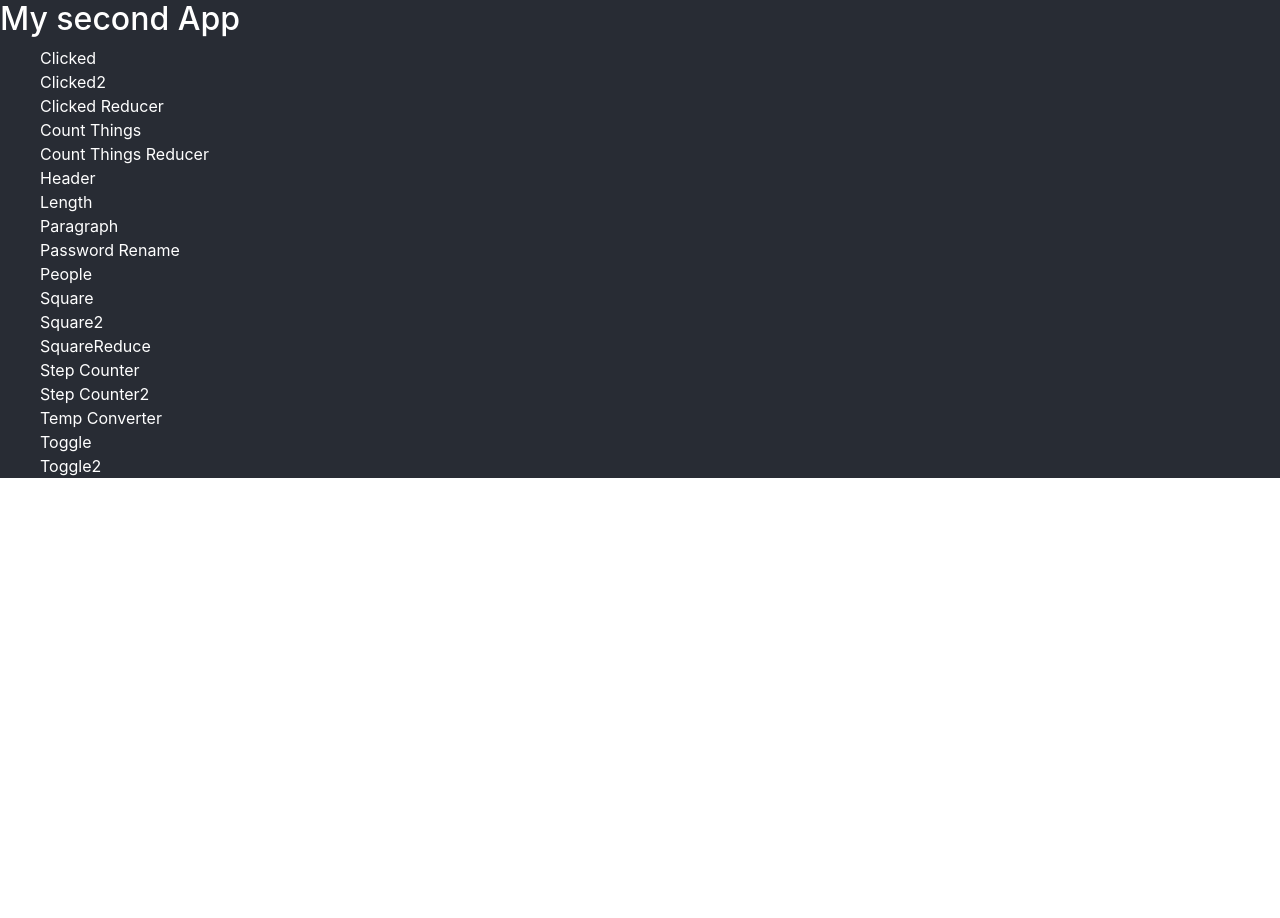
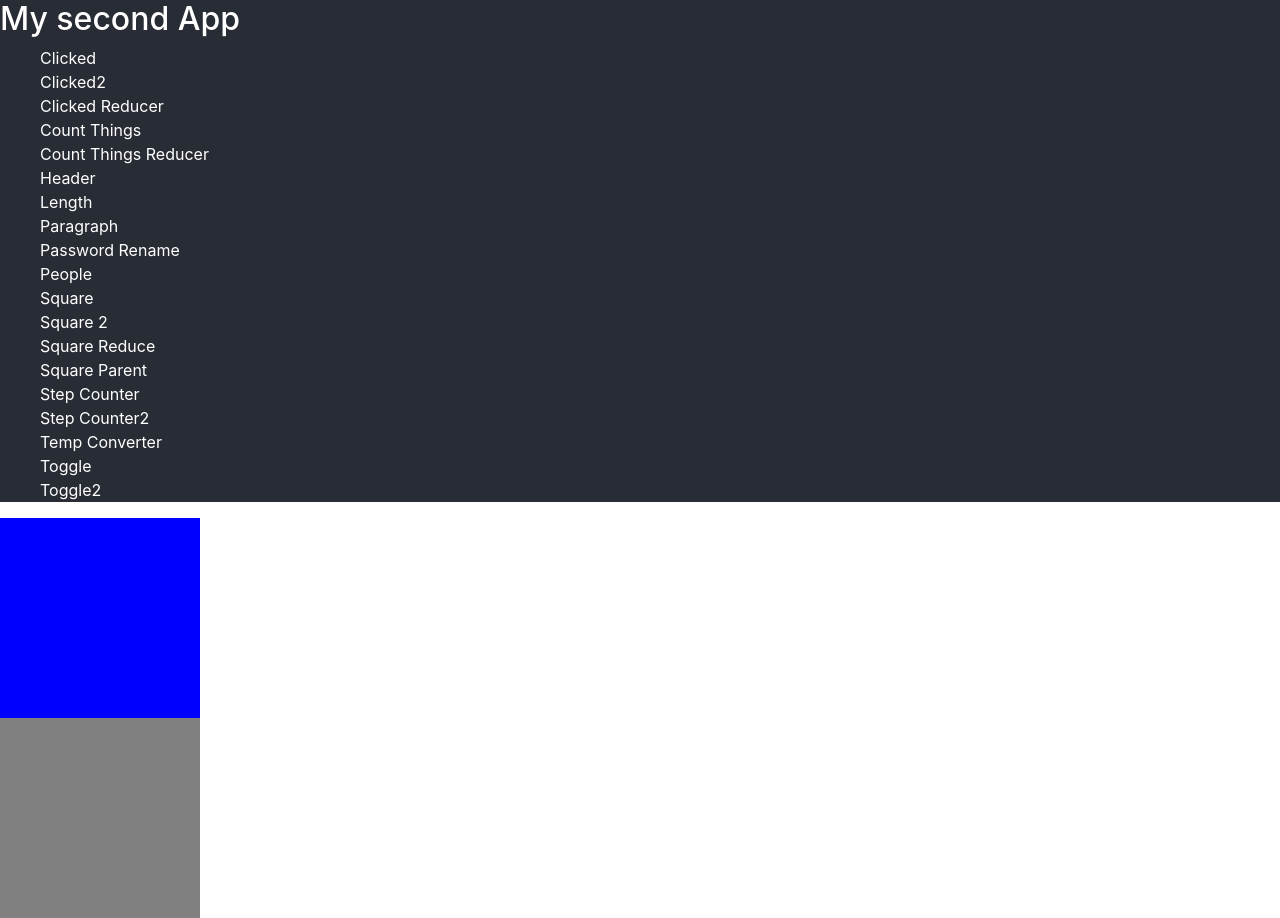
Before and after one commit to natelloyd1/week--9--react--challenges1, a React (Create React App) app: page /squareparent in a window 1280 px wide. Before the commit the page ends 800 px from the top, so only its background shows below. Built offline with nearby package versions, Linux system fonts and the light colour scheme.

Commit message:
password one done

```diff
--- a/src/App.js
+++ b/src/App.js
@@ -14,6 +14,7 @@ import Length from "./Length";
 import Paragraph from "./Paragraph";
 import TempConverter from "./TempConverter";
 import PasswordStrength from "./PasswordRename";
+import PasswordLift from "./PasswordLift";
 import "./App.css";
 import 'bootstrap/dist/css/bootstrap.min.css';
 import CountThings from "./CountThings";
@@ -21,6 +22,8 @@ import CountThingsReduce from "./CountThingsReduce";
 import StepCounter from "./StepCounter";
 import StepCounter2 from "./StepCounter2";
 import Square2 from "./Square2";
+import SquareParent from "./SquareParent";
+import SignUp from "./SignUp";
 // import squareReduce from "./squareReduce";
 import FourOhFour from './FourOhFour';
 
@@ -65,13 +68,19 @@ function App() {
       <Route path="/square" exact >
         <Stuff square = {true}/>
       </Route>
-      <Route>
+      <Route path="/squarereduce">
         <squareReduce />
       </Route>
-      <Route path="/square2" exact >
-        <Square2 />
+      <Route path="/square2" exact>
+        <Square2 color = "yellow"  />
+      </Route>
+      <Route path="/squareparent">
+        <SquareParent />
       </Route>
       <Route path="/PasswordStrength" exact component={PasswordStrength} />
+      <Route>
+        <SignUp minLength={8} />
+      </Route>
       <Route path="/toggle">
         <Toggle initial="Hello" alternate="World" />
       </Route>
--- a/src/Nav.js
+++ b/src/Nav.js
@@ -40,11 +40,14 @@ function Nav() {
                     <Link to="/Square">
                     <li className="nav-links">Square</li>
                     </Link>
-                    <Link to="/Square2">
-                        <li className="nav-links">Square2</li>
+                    <Link to="/square2">
+                        <li className="nav-links">Square 2</li>
                     </Link>
-                    <Link to="/squareReduce">
-                        <li className="nav-links">SquareReduce</li>
+                    <Link to="/squarereduce">
+                        <li className="nav-links">Square Reduce</li>
+                    </Link>
+                    <Link to="/squareparent">
+                        <li className="nav-links">Square Parent</li>
                     </Link>
                     <Link to="/StepCounter">
                     <li className="nav-links">Step Counter</li>
--- /dev/null
+++ b/src/PasswordLift.js
@@ -0,0 +1,18 @@
+import React from "react";
+
+const Password = ({ valid, showPassword, label, value, onChange }) => {
+    return (
+      <div>
+        <label>{label}</label>
+        <input
+          type={ showPassword ? 'text' : 'password'}
+          onChange={(event) => onChange(event.target.value)}
+          style={{
+            borderColor: valid ? 'gray' : 'red',
+            margin: 10,
+          }}
+         />
+      </div>
+    )
+  }
+  export default Password;
--- /dev/null
+++ b/src/SignUp.js
@@ -0,0 +1,26 @@
+import React, { useState } from "react";
+import Password from "./PasswordLift";
+
+const SignupForm = ({ minLength }) => {
+    const [password, setPassword] = useState('')
+    const [passwordConfirmation, setPasswordConfirmation] = useState('')
+    const [showPassword, setShowPassword] = useState(false)
+
+    const isValid = () => {
+      if (password === '' && passwordConfirmation === '') return true
+      if (password !== passwordConfirmation) return false
+      if (password.length < minLength) return false
+      if (passwordConfirmation.length < minLength) return false
+
+      return true
+    }
+
+    return <div>
+      <h1>This is my form</h1>
+      <Password valid={isValid()} showPassword={showPassword} label="Password" value={password} onChange={setPassword} />
+      <Password valid={isValid()} showPassword={showPassword} label="Password Confirmation" value={passwordConfirmation} onChange={setPasswordConfirmation}/>
+      <button onClick={(() => setShowPassword(!showPassword))}>{ showPassword ? 'hide me' : 'show me'}</button>
+    </div>
+  }
+
+export default SignupForm
--- /dev/null
+++ b/src/SquareLift.js
@@ -0,0 +1,33 @@
+import React, { Component } from "react";
+
+export default class SquareLift extends Component {
+
+    constructor(props) {
+    super(props);
+
+    this.handleClick = this.handleClick.bind(this);
+    }
+
+    handleClick() {
+        this.props.onChange( this.props.color )
+    }
+
+    render() {
+
+      let {color, selected} = this.props;
+
+      const style = {
+        width: '200px',
+        height: '200px',
+        backgroundColor: selected ? color : "grey"
+      };
+
+      return (
+        <div onClick={ this.handleClick } style = { style }></div>
+        );
+    }
+}
+
+    SquareLift.defaultProps = {
+      color: 'hotpink',
+    }
--- /dev/null
+++ b/src/SquareParent.js
@@ -0,0 +1,34 @@
+import React, { Children, Component } from "react";
+import SquareLift from "./SquareLift";
+// import Square2 from "./Square2";
+
+// import List from "./List";
+// import CatchMeIfYouCan from "./CatchMeIfYouCan";
+
+class SquareParent extends Component {
+
+    constructor (props) {
+    super(props)
+    this.state = { currentColor: "blue" }
+    this.onChangeColor=this.onChangeColor.bind(this);
+    }
+
+
+    onChangeColor(color) {
+
+    this.setState({currentColor: color})
+
+    }
+
+
+    render() {
+        return (
+        <>
+        <SquareLift color="blue" selected={ this.state.currentColor === "blue"} onChange={this.onChangeColor}/>
+        <SquareLift color="green" selected={ this.state.currentColor === "green"} onChange={this.onChangeColor}/>
+        </>
+        )}
+
+};
+
+export default SquareParent;
```
